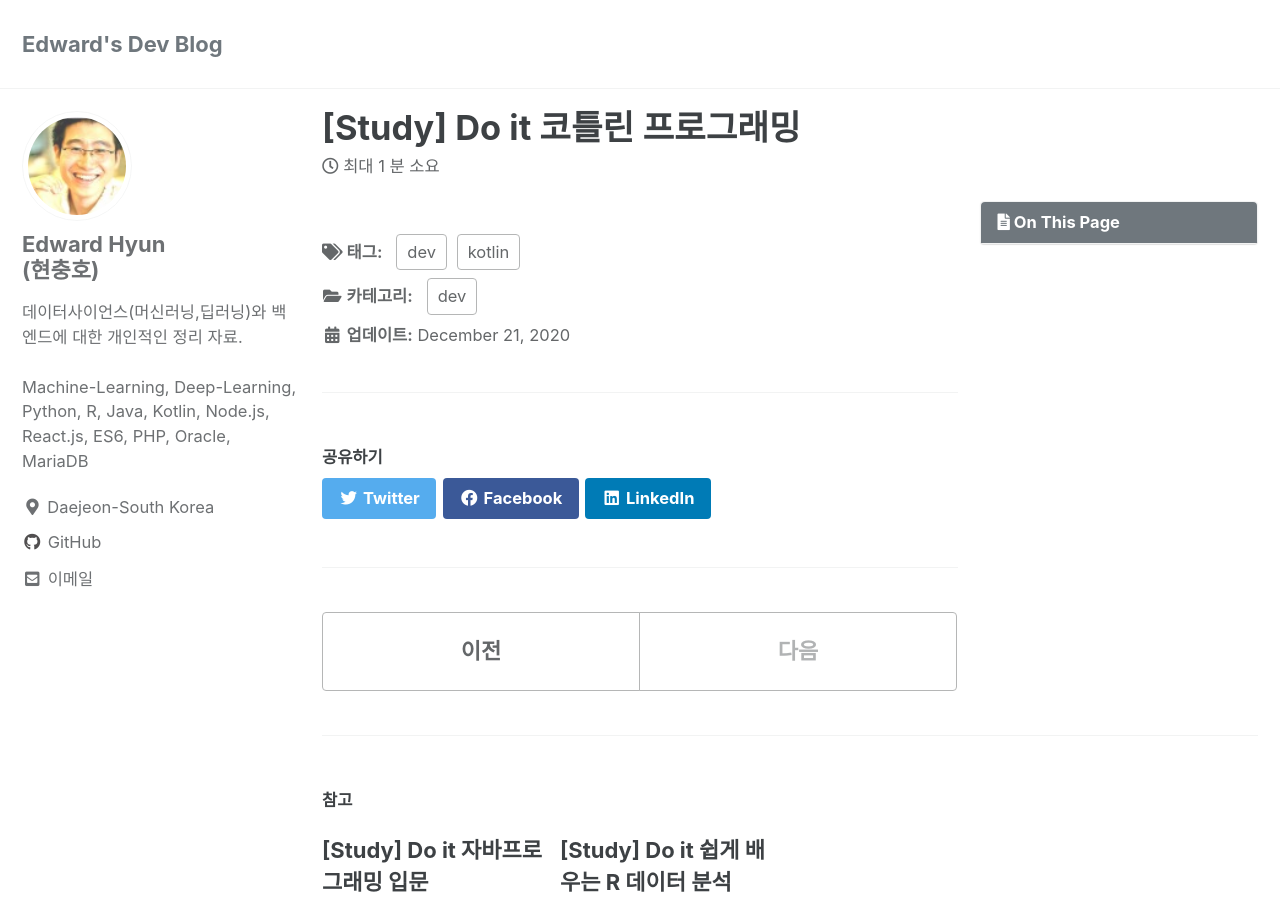
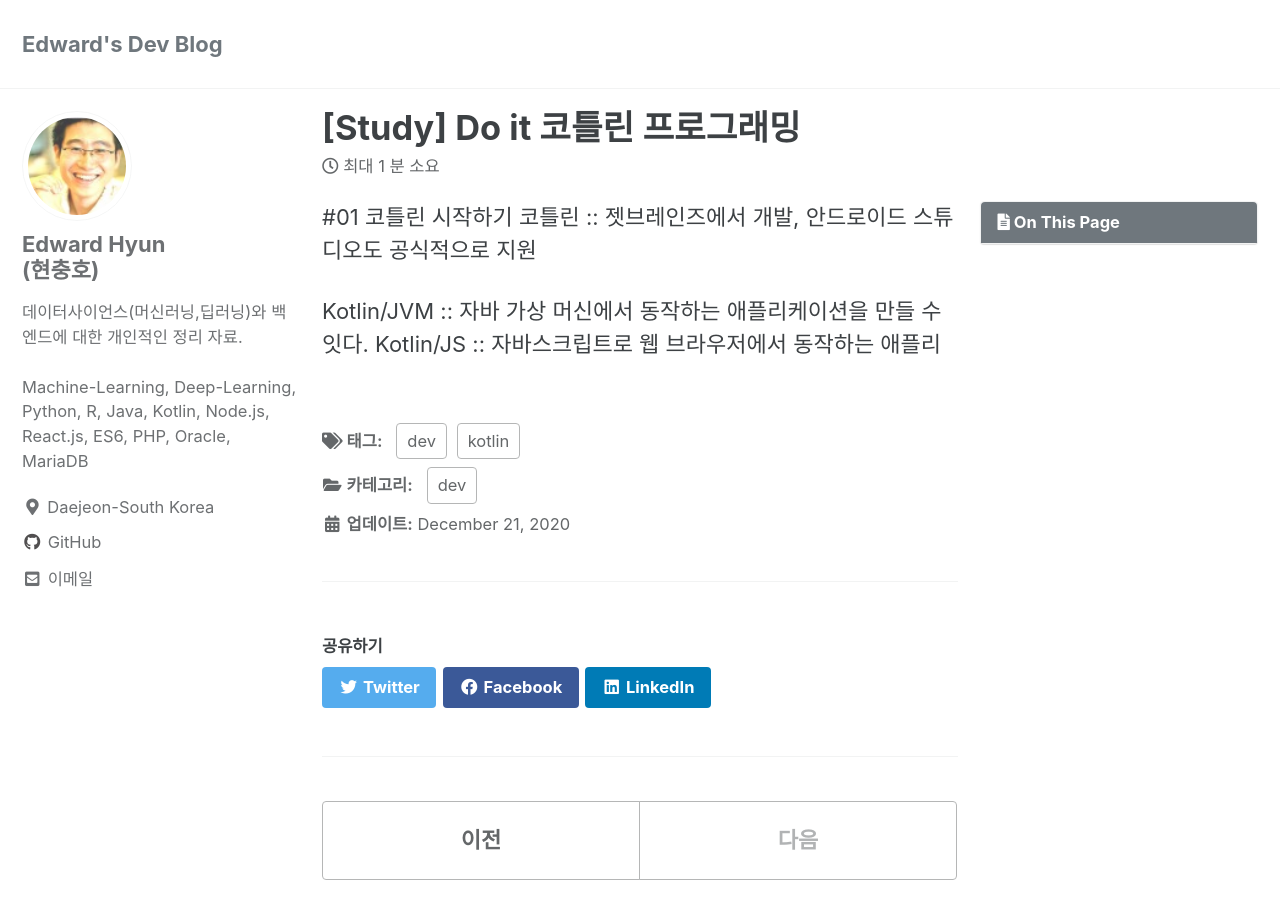
Before and after one commit to iamhch24/iamhch24.github.io, a Jekyll site: the page built from _posts/2020-12-21-[Study] Do it 코틀린 프로그래밍.md, in a window 1280 px wide and 900 px high. Built offline with Jekyll 4.4.1, drawn with Linux system fonts in a browser that asks for light colours; cached includes are drawn as plain includes.

Commit message:
_posts/2020-12-21-[Study] Do it 코틀린 프로그래밍.md updated from https://stackedit.io/

```diff
--- a/_posts/2020-12-21-[Study] Do it 코틀린 프로그래밍.md
+++ b/_posts/2020-12-21-[Study] Do it 코틀린 프로그래밍.md
@@ -7,7 +7,11 @@ tags:
     - kotlin
 toc: true
 ---
+#01 코틀린 시작하기
+코틀린 :: 젯브레인즈에서 개발, 안드로이드 스튜디오도 공식적으로 지원
 
+Kotlin/JVM :: 자바 가상 머신에서 동작하는 애플리케이션을 만들 수 잇다.
+Kotlin/JS :: 자바스크립트로 웹 브라우저에서 동작하는 애플리
 <!--stackedit_data:
-eyJoaXN0b3J5IjpbLTE3MTk2NzUxMTldfQ==
+eyJoaXN0b3J5IjpbLTE0NTUzNzEwXX0=
 -->
```
